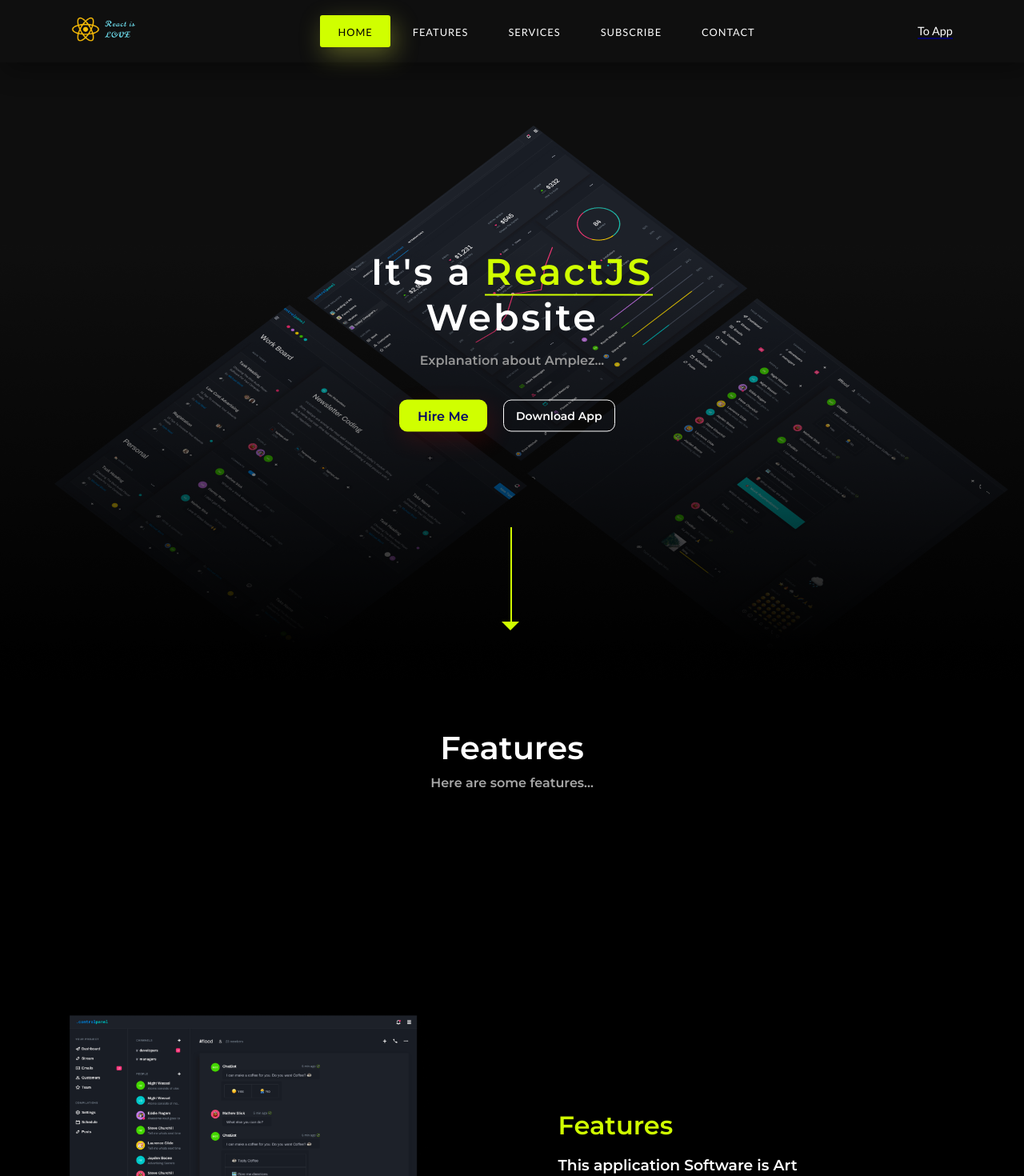
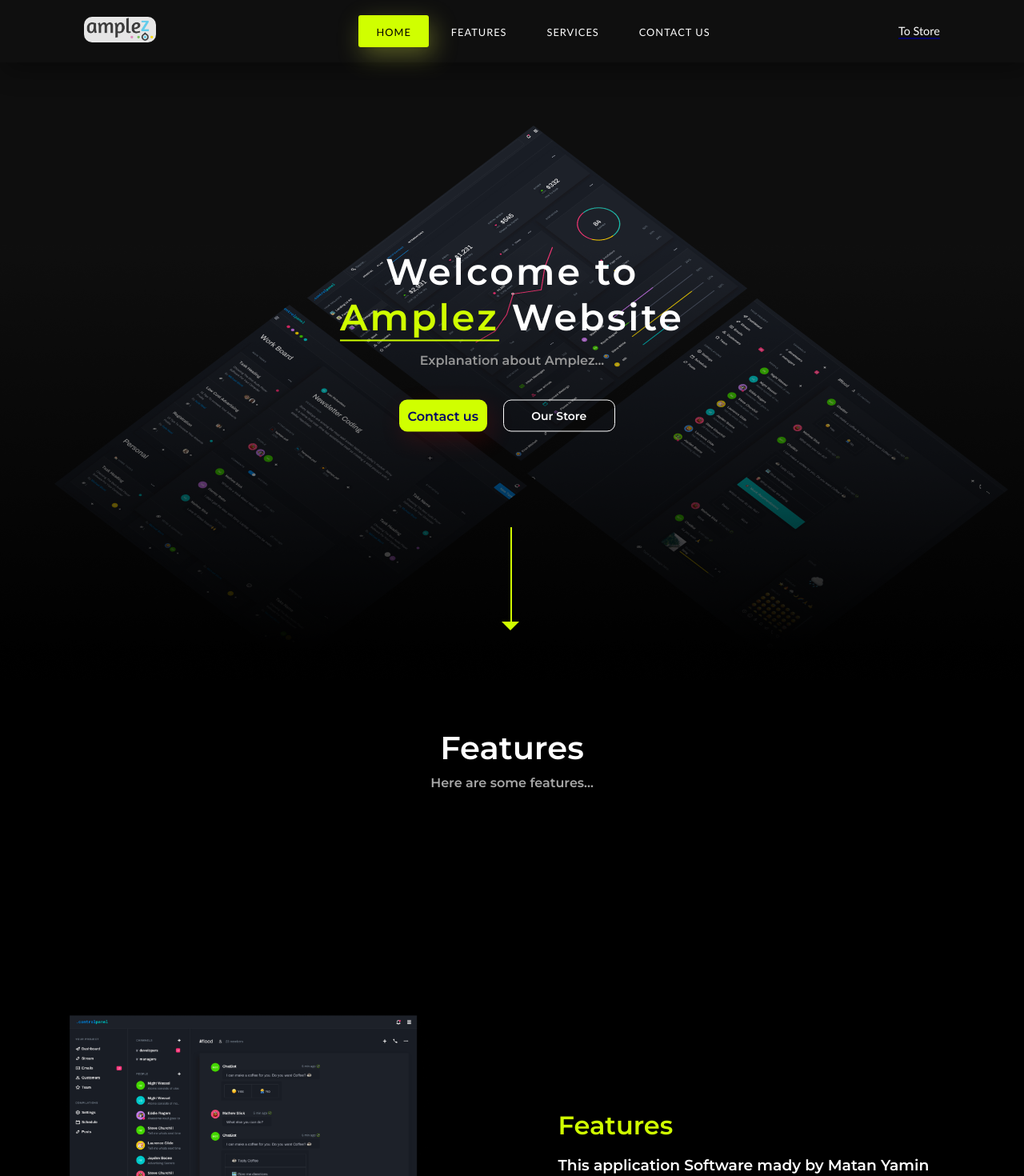
Before and after one commit to MatanYamin/Amplez-Website, a React (Create React App) app: page / in a window 1280 px wide. Shown: the top 1470 px of the page at 80% size. Built offline with nearby package versions, Linux system fonts and the light colour scheme.

Commit message:
Changing few buttons and links

```diff
--- a/package.json
+++ b/package.json
@@ -9,7 +9,6 @@
     "react": "^17.0.2",
     "react-dom": "^17.0.2",
     "react-scripts": "4.0.3",
-    "react-scroll": "^1.8.3",
     "web-vitals": "^1.1.2"
   },
   "scripts": {
--- a/public/index.html
+++ b/public/index.html
@@ -2,7 +2,7 @@
 <html lang="en">
   <head>
     <meta charset="utf-8" />
-    <link rel="icon" href="%PUBLIC_URL%/favicon.ico" />
+    <link rel="icon" href="../src/images/websiteIcon1.png" />
     <meta name="viewport" content="width=device-width, initial-scale=1" />
     <meta name="theme-color" content="#000000" />
     <meta
@@ -11,7 +11,7 @@
     />
     <link rel="apple-touch-icon" href="%PUBLIC_URL%/logo192.png" />
     <link rel="manifest" href="%PUBLIC_URL%/manifest.json" />
-    <title>Amplez</title>
+    <title>Zvi Yamin</title>
   </head>
   <body>
     <noscript>You need to enable JavaScript to run this app.</noscript>
--- a/src/App.js
+++ b/src/App.js
@@ -2,7 +2,7 @@
 import Header from './components/Header';
 import Features from './components/Features';
 import Services from './components/Services';
-import Subscribe from './components/Subscribe';
+import Contact from './components/Contact';
 
 function App() {
   return (
@@ -14,7 +14,7 @@
       </div>
       <Features />
       <Services />
-      <Subscribe />
+      <Contact />
     </div>
   );
 }
--- /dev/null
+++ b/src/components/Contact.jsx
@@ -0,0 +1,16 @@
+import React from 'react';
+
+function Contact() {
+    return (
+        <div id='contactus'>
+            <h3>Stay in Touch</h3>
+            <div>
+                {/* <input type='email' placeholder='example@gmail.com' />
+                <a href='#'>Continue</a> */}
+                <span>zviyemin@gmail.com</span>
+            </div>
+        </div>
+    )
+}
+
+export default Contact;
--- a/src/components/Features.jsx
+++ b/src/components/Features.jsx
@@ -9,7 +9,7 @@
            </div>
            <div className='features-text'>
                <h2>Features</h2>
-               <h3>This application <span>Software</span> is Art</h3>
+               <h3>This application <span>Software</span> mady by Matan Yamin</h3>
                <p>Here we will write some text about something... and its gonna be awsome.
                Here we will write some text about something... and its gonna be awsome.
                </p>
--- a/src/components/Header.jsx
+++ b/src/components/Header.jsx
@@ -1,16 +1,20 @@
 import React from 'react';
 import Navbar from './Navbar';
+import {Link} from 'react-scroll';
 
 function Header() {
     return (
         <div id='main'>
             <Navbar />
             <div className='name'>
-                <h1>It's a <span>ReactJS</span> Website</h1>
+                <h1>Welcome to <span>Amplez</span> Website</h1>
                 <p className='details'>Explanation about Amplez...</p>
                 <div className='header-btns'>
-                    <a href='#' className='cv-btn'>Hire Me</a>
-                    <a href='#' className='cv-btn1'>Download App</a>
+                    {/* <a href='#' className='cv-btn'>Hire Me</a> */}
+                    {/* <a href='#' className='cv-btn1'>Download App</a> */}
+                    {/* <a href='contactus' className='cv-btn'>Hire Me</a> */}
+                    <Link className='cv-btn' to='contactus' smooth={true} duration={1000}>Contact us</Link>
+                    <a href='https://play.google.com/store/apps/dev?id=7258376585183782826&gl=IL' className='cv-btn1'>Our Store</a>
                 </div>
             </div>
             <div className='arrow'></div>
--- a/src/components/Navbar.jsx
+++ b/src/components/Navbar.jsx
@@ -17,10 +17,9 @@
                     <li><Link to='main' className='active' smooth={true} duration={1000}>Home</Link></li>
                     <li><Link to='features' smooth={true} duration={1000}>Features</Link></li>
                     <li><Link to='services' smooth={true} duration={1000}>Services</Link></li>
-                    <li><Link to='subscribe' smooth={true} duration={1000}>Subscribe</Link></li>
-                    <li><Link to='#' >Contact</Link></li>
+                    <li><Link to='contactus' smooth={true} duration={1000}>CONTACT US</Link></li>
                 </ul>
-                <Link to='#' className='hey'>To App</Link>
+                <Link href='https://play.google.com/store/apps/dev?id=7258376585183782826&gl=IL' className='hey'>To Store</Link>
             </nav>
         </div>
     )
--- a/src/components/Services.jsx
+++ b/src/components/Services.jsx
@@ -7,20 +7,21 @@
     return (
         <div id='services'>
          <div className='s-heading'>
+             <br/><br/>
              <h1>Services</h1>
-                <h1>Features</h1>
+                {/* <h1>Features</h1> */}
                 <p>Here are some Services...</p>
             </div>
             <div className='b-container'>
                 <Box
                 image={image1}
                 alte='image1'
-                button='PYTHON'
+                button='SOMETHING'
                 />
                 <Box
                 image={image2}
                 alte='image2'
-                button='REACT'
+                button='SOMETHING'
                 />
             </div>
         </div>
--- a/src/components/Subscribe.jsx
+++ /dev/null
@@ -1,15 +0,0 @@
-import React from 'react';
-
-function Subscribe() {
-    return (
-        <div id='subscribe'>
-            <h3>Subscribe</h3>
-            <div className='subscribe-input'>
-                <input type='email' placeholder='example@gmail.com' />
-                <a href='#'>Continue</a>
-            </div>
-        </div>
-    )
-}
-
-export default Subscribe;
--- a/src/index.css
+++ b/src/index.css
@@ -26,6 +26,7 @@
 }
 .logo img{
   width: 90px;
+  border-radius: 10px;
 }
 #main{
 
@@ -127,6 +128,7 @@
   box-shadow: 5px 10px 30px rgba(255, 2, 2, 0.137);
   border-radius: 10px;
 color:#000266;
+cursor: pointer;
 }
 .cv-btn1{
   font-size: 14px;
@@ -362,7 +364,7 @@
 
 }
 
-#subscribe{
+#contactus{
   background-color: #d0ff00;
 display:flex;
 flex-direction: column;
@@ -372,12 +374,12 @@
   margin-top: 80px;
   padding: 30px 0px;
 }
-#subscribe h3{
+#contactus h3{
 font-size:2.5rem;
 margin:20px;
 color: #000000;
 }
-.subscribe-input{
+.contactus-input{
 width:400px;
 height:50px;
 background-color:#FFFFFF;
@@ -386,7 +388,7 @@
 border-radius: 50px;
 box-shadow: 2px 2px 30px rgba(0,0,0,0.15);
 }
-.subscribe-input input{
+.contactus-input input{
 width:100%;
 background-color: transparent;
 border:none;
@@ -394,7 +396,7 @@
 text-align: center;
 color:#242425;
 }
-.subscribe-input a{
+.contactus-input a{
 width:200px;
 height:35px;
 background-color:#d0ff00;
@@ -408,7 +410,7 @@
 font-weight: 500;
 transition: 0.4s ease-in;
 }
-.subscribe-input a:hover{
+.contactus-input a:hover{
   background-color:#000000;
 color:#d0ff00;
 }
@@ -464,7 +466,7 @@
 .b-container{
   margin-top: 30px;
 }
-#subscribe h3{
+#contactus h3{
   font-size: 2.5rem;
 }
 #features{
@@ -507,6 +509,7 @@
       }
       .logo img{
           width:70px;
+          border-radius: 5px;
       }
       .header-btns{
           margin: 0;
@@ -590,7 +593,7 @@
           }
       }
       @media(max-width:376px){
-        .subscribe-input{
+        .contactus-input{
           width:300px;
           height:50px;
           }
```
Also changed, not shown: src/images/logo1.png, src/images/websiteIcon1.png (added).
